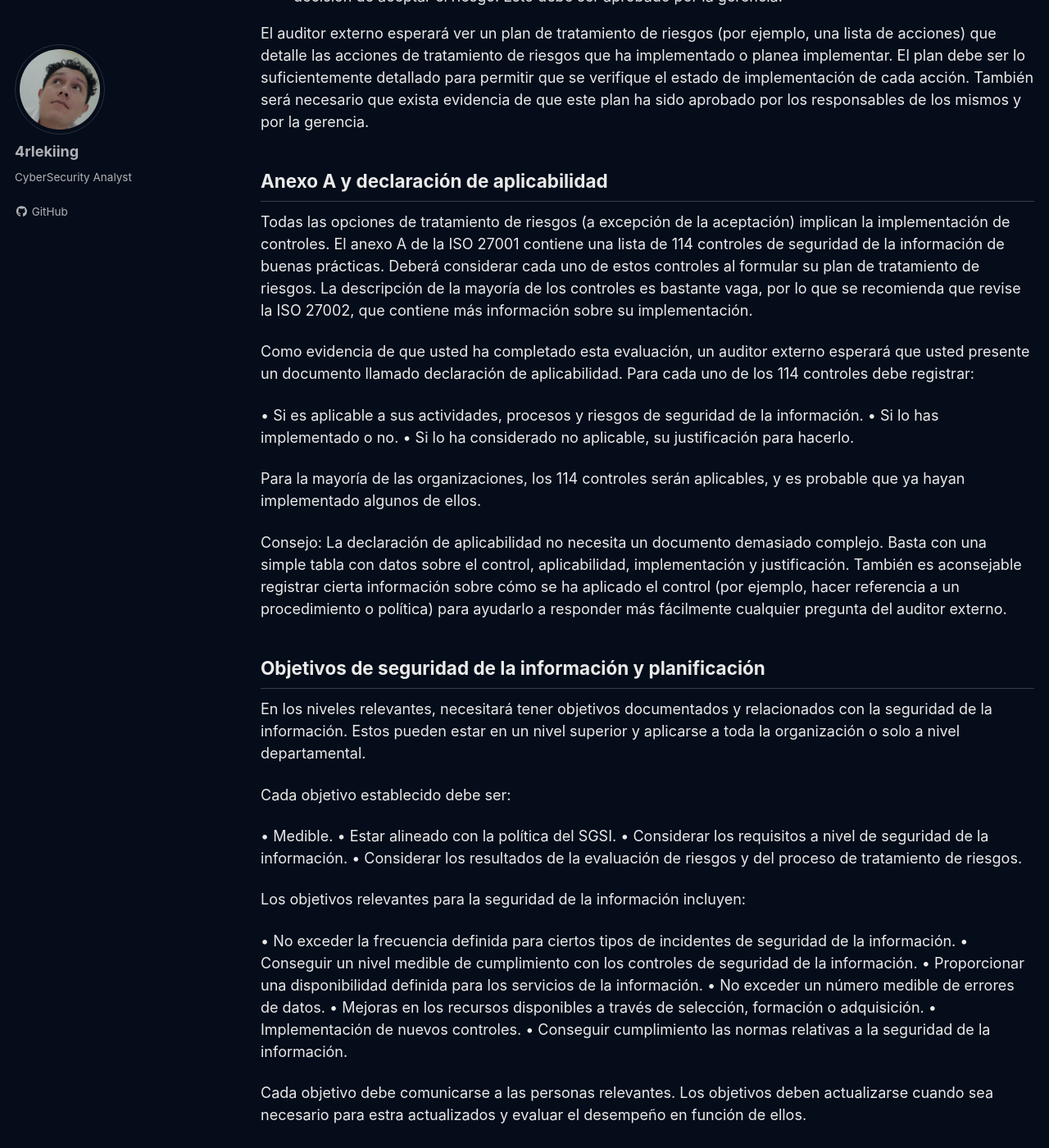
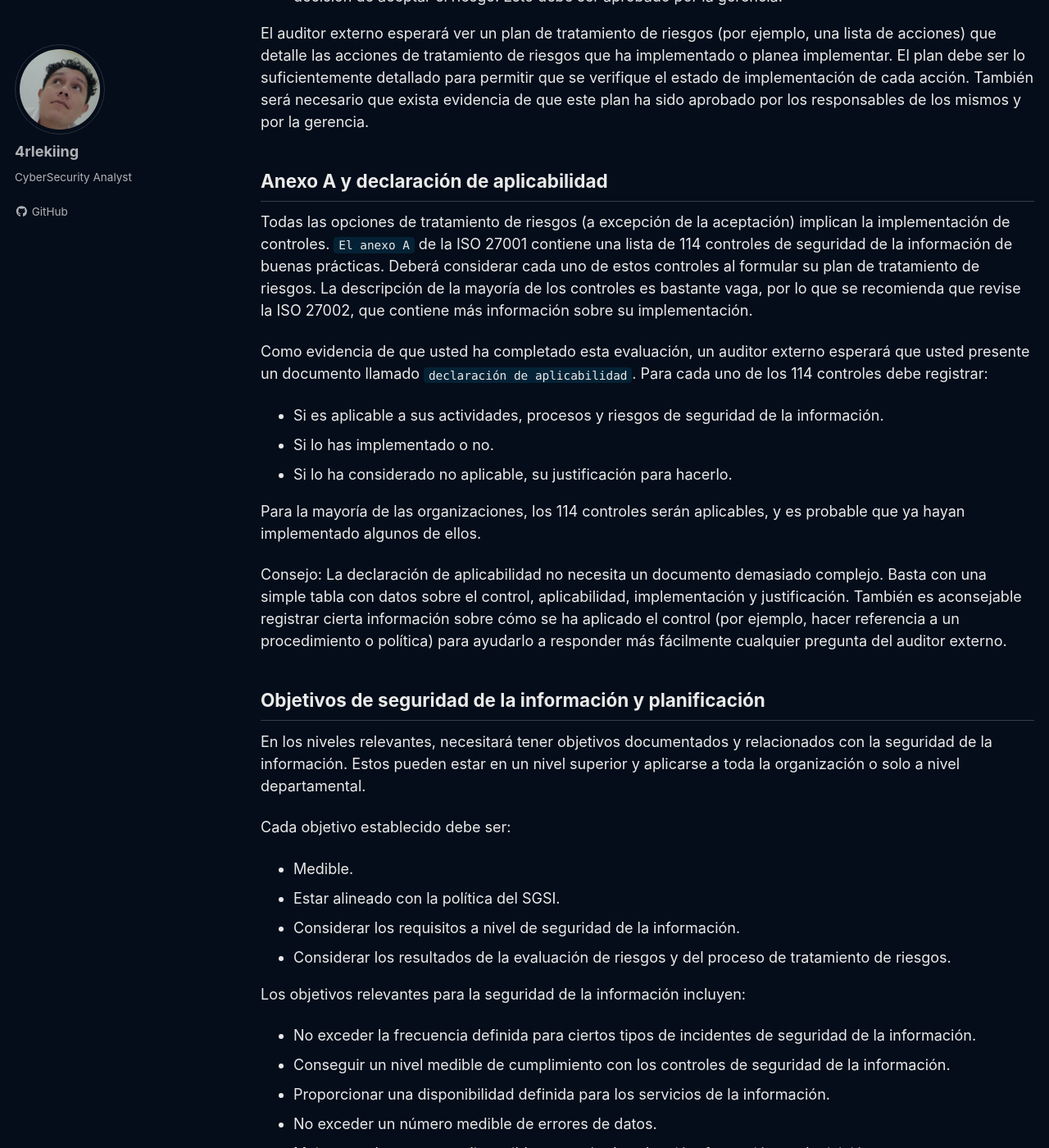
Before and after one commit to 4rleking/ISO27001.github.io, a Jekyll site: the page built from _posts/2023-08-11-Planificacion.md, in a window 1280 px wide and 1400 px high, scrolled down 2868 px. Shown: the whole window at 82% size. Built offline with Jekyll 4.4.1, drawn with Linux system fonts in a browser that asks for light colours; cached includes are drawn as plain includes; a script that is not in the unit is left out; some of the changed text lies outside the part shown.

Commit message:
Update 2023-08-11-Planificacion.md

```diff
--- a/_posts/2023-08-11-Planificacion.md
+++ b/_posts/2023-08-11-Planificacion.md
@@ -65,13 +65,13 @@ El auditor externo esperará ver un plan de tratamiento de riesgos (por ejemplo,
 
 ## Anexo A y declaración de aplicabilidad
 
-Todas las opciones de tratamiento de riesgos (a excepción de la aceptación) implican la implementación de controles. El anexo A de la ISO 27001 contiene una lista de 114 controles de seguridad de la información de buenas prácticas. Deberá considerar cada uno de estos controles al formular su plan de tratamiento de riesgos. La descripción de la mayoría de los controles es bastante vaga, por lo que se recomienda que revise la ISO 27002, que contiene más información sobre su implementación.
+Todas las opciones de tratamiento de riesgos (a excepción de la aceptación) implican la implementación de controles. `El anexo A` de la ISO 27001 contiene una lista de 114 controles de seguridad de la información de buenas prácticas. Deberá considerar cada uno de estos controles al formular su plan de tratamiento de riesgos. La descripción de la mayoría de los controles es bastante vaga, por lo que se recomienda que revise la ISO 27002, que contiene más información sobre su implementación.
 
-Como evidencia de que usted ha completado esta evaluación, un auditor externo esperará que usted presente un documento llamado declaración de aplicabilidad. Para cada uno de los 114 controles debe registrar:
+Como evidencia de que usted ha completado esta evaluación, un auditor externo esperará que usted presente un documento llamado `declaración de aplicabilidad`. Para cada uno de los 114 controles debe registrar:
 
-• Si es aplicable a sus actividades, procesos y riesgos de seguridad de la información.
-• Si lo has implementado o no.
-• Si lo ha considerado no aplicable, su justificación para hacerlo.
+* Si es aplicable a sus actividades, procesos y riesgos de seguridad de la información.
+* Si lo has implementado o no.
+* Si lo ha considerado no aplicable, su justificación para hacerlo.
 
 Para la mayoría de las organizaciones, los 114 controles serán aplicables, y es probable que ya hayan implementado algunos de ellos.
 
@@ -83,29 +83,29 @@ En los niveles relevantes, necesitará tener objetivos documentados y relacionad
 
 Cada objetivo establecido debe ser:
 
-• Medible.
-• Estar alineado con la política del SGSI.
-• Considerar los requisitos a nivel de seguridad de la información.
-• Considerar los resultados de la evaluación de riesgos y del proceso de tratamiento de riesgos.
+* Medible.
+* Estar alineado con la política del SGSI.
+* Considerar los requisitos a nivel de seguridad de la información.
+* Considerar los resultados de la evaluación de riesgos y del proceso de tratamiento de riesgos.
 
 Los objetivos relevantes para la seguridad de la información incluyen:
 
-• No exceder la frecuencia definida para ciertos tipos de incidentes de seguridad de la información.
-• Conseguir un nivel medible de cumplimiento con los controles de seguridad de la información.
-• Proporcionar una disponibilidad definida para los servicios de la información.
-• No exceder un número medible de errores de datos.
-• Mejoras en los recursos disponibles a través de selección, formación o adquisición.
-• Implementación de nuevos controles.
-• Conseguir cumplimiento las normas relativas a la seguridad de la información.
+* No exceder la frecuencia definida para ciertos tipos de incidentes de seguridad de la información.
+* Conseguir un nivel medible de cumplimiento con los controles de seguridad de la información.
+* Proporcionar una disponibilidad definida para los servicios de la información.
+* No exceder un número medible de errores de datos.
+* Mejoras en los recursos disponibles a través de selección, formación o adquisición.
+* Implementación de nuevos controles.
+* Conseguir cumplimiento las normas relativas a la seguridad de la información.
 
-Cada objetivo debe comunicarse a las personas relevantes. Los objetivos deben actualizarse cuando sea necesario para estra actualizados y evaluar el desempeño en función de ellos.
+Cada objetivo debe comunicarse a las personas relevantes. Los objetivos deben actualizarse cuando sea necesario para estar actualizados y evaluar el desempeño en función de ellos.
 
 Para cada uno de los objetivos, necesita indicar cómo va a lograrlos. Esto incluye determinar:
 
-• Qué necesidades deben conseguirse.
-• Qué recursos se asignan.
-• Quién tiene la responsabilidad sobre el objetivo.
-• Si hay una fecha objetivo para completar el objetivo o es continuo.
-• El método para evaluar el desempeño frente al objetivo (es decir, cuál es su medida).
+* Qué necesidades deben conseguirse.
+* Qué recursos se asignan.
+* Quién tiene la responsabilidad sobre el objetivo.
+* Si hay una fecha objetivo para completar el objetivo o es continuo.
+* El método para evaluar el desempeño frente al objetivo (es decir, cuál es su medida).
 
 CONSEJO: las formas efectivas de comunicar los objetivos de seguridad de la información incluyen cubrirlos en la formación, establecerlos como objetivos de los empleados o incluirlos en las evaluaciones de los empleados, establecerlos en acuerdos de nivel de servicio con proveedores o evaluar el desempeño con respecto a ellos en las revisiones de desempeño del proveedor.
```
